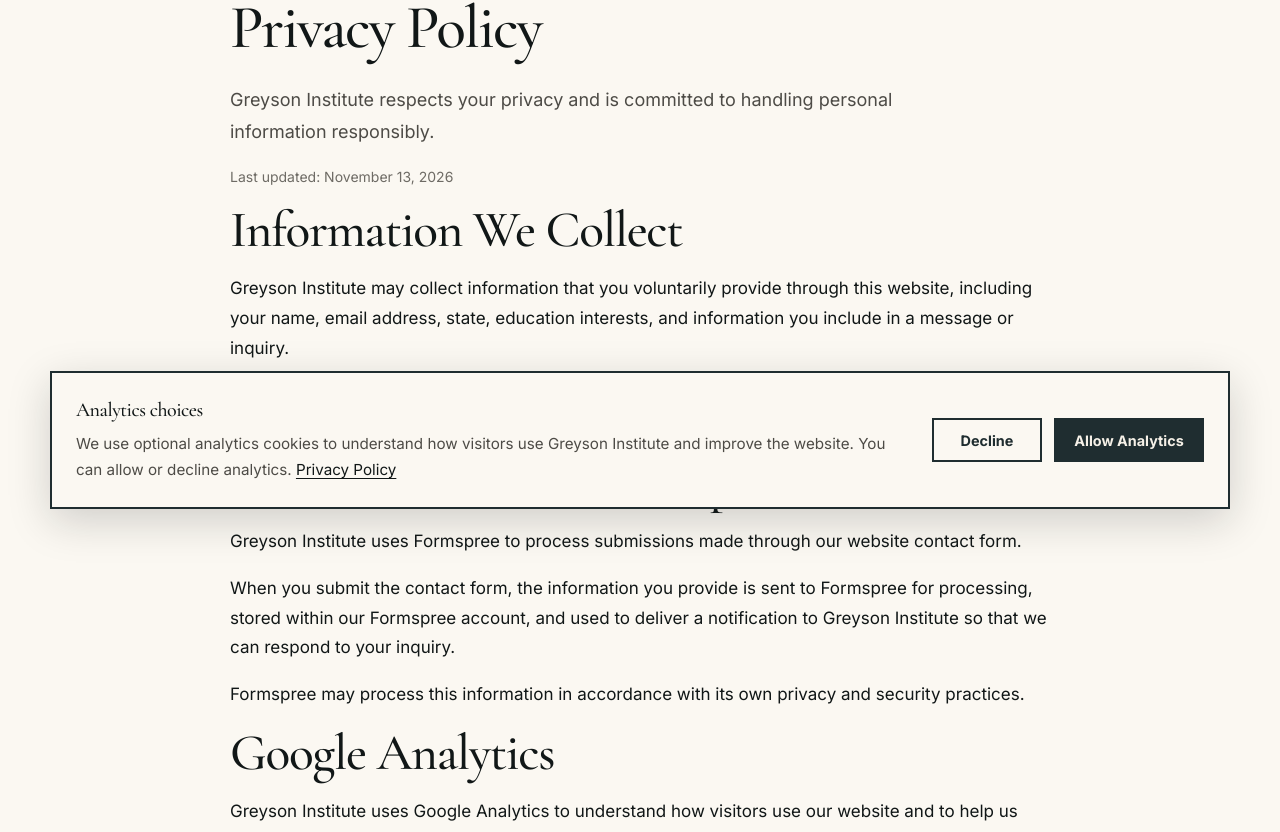
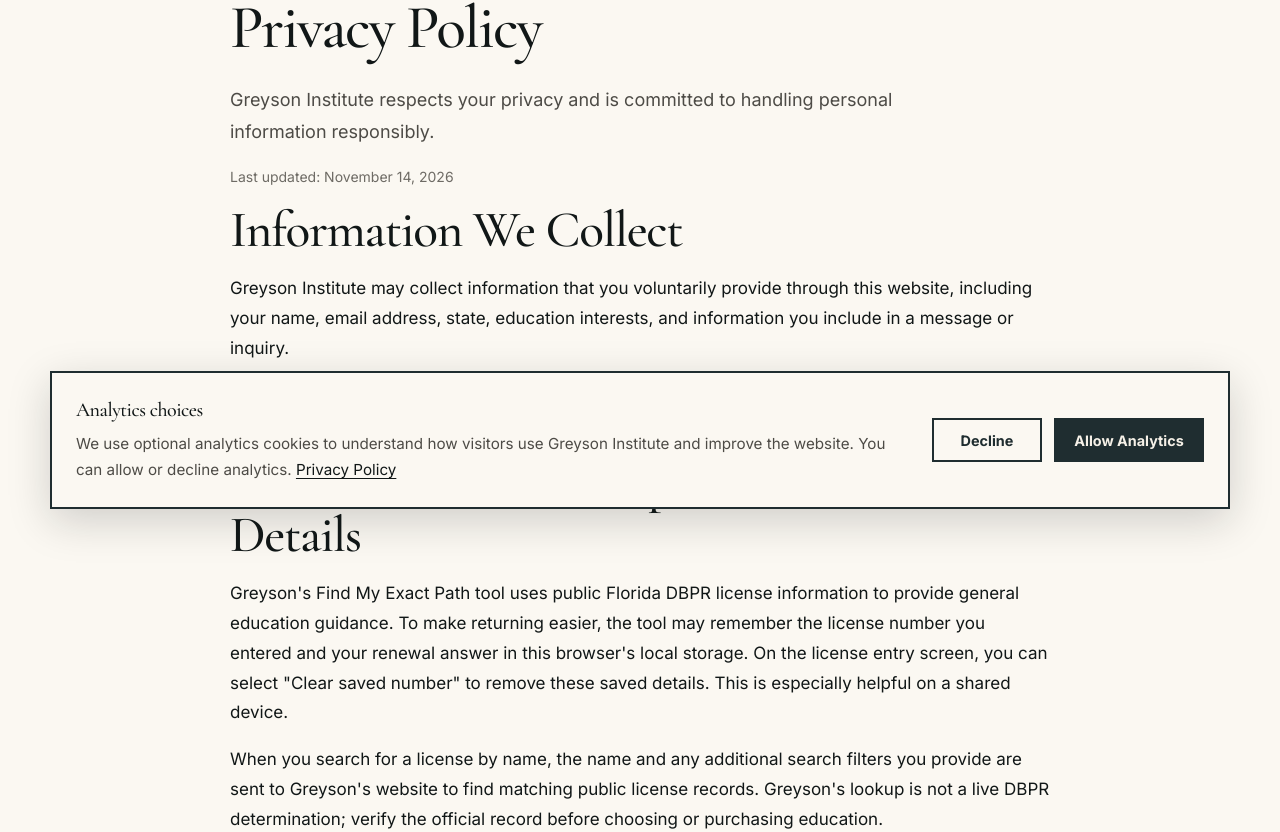
Before and after one commit to BrianLook/Greyson-Institute-Website, a Next.js app: page /privacy in a window 1280 px wide. Shown: the part 267-1099 px from the top of the page. Built offline with nearby package versions, Linux system fonts and the light colour scheme.

Commit message:
Explain DBPR lookup data and stored license preferences in privacy policy

```diff
--- a/app/privacy/page.tsx
+++ b/app/privacy/page.tsx
@@ -20,7 +20,7 @@ export default function PrivacyPage() {
         </p>
 
         <p className="muted">
-          Last updated: November 13, 2026
+          Last updated: November 14, 2026
         </p>
 
         <h2>Information We Collect</h2>
@@ -36,6 +36,26 @@ export default function PrivacyPage() {
           Our website hosting, analytics, and service providers may also
           process limited technical and usage information necessary to operate,
           secure, measure, and improve the website.
+        </p>
+
+        <h2>Florida License Lookup and Saved Browser Details</h2>
+
+        <p>
+          Greyson&apos;s Find My Exact Path tool uses public Florida DBPR
+          license information to provide general education guidance.
+          To make returning easier, the tool may remember the license
+          number you entered and your renewal answer in this browser&apos;s
+          local storage. On the license entry screen, you can select
+          &quot;Clear saved number&quot; to remove these saved details.
+          This is especially helpful on a shared device.
+        </p>
+
+        <p>
+          When you search for a license by name, the name and any
+          additional search filters you provide are sent to Greyson&apos;s
+          website to find matching public license records. Greyson&apos;s
+          lookup is not a live DBPR determination; verify the official
+          record before choosing or purchasing education.
         </p>
 
         <h2>Contact Form and Formspree</h2>
```
